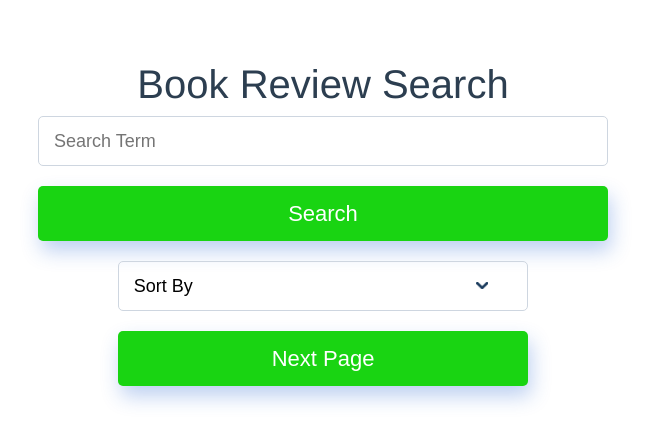
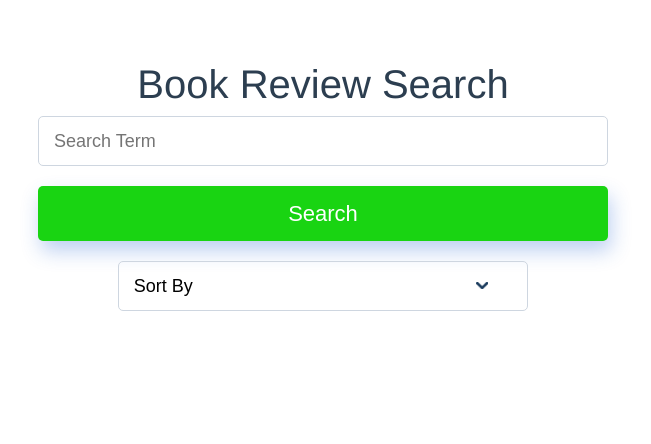
Before and after one commit to MarcusBCC/dotdash, a Vue app: page / in a window 1280 px wide. Shown: the top 444 px of the page, without its empty margins (317-968 px from the left). Built offline with nearby package versions, Linux system fonts and the light colour scheme.

Commit message:
fixed next button on no search results

```diff
--- a/src/App.vue
+++ b/src/App.vue
@@ -29,7 +29,7 @@
         <button v-if="page > 1" class="card-form__button" @click="previousPage">
           Previous Page
         </button>
-        <button class="card-form__button" @click="nextPage">Next Page</button>
+        <button v-if="next" class="card-form__button" @click="nextPage">Next Page</button>
       </div>
       <div class="col"></div>
     </div>
@@ -90,6 +90,9 @@ export default {
     },
   },
   computed: {
+    next(){
+     return this.books.length>=20;
+    },
     booksSorted() {
       if (this.sortChoice == "") {
         return this.books;
--- a/vue.config.js
+++ b/vue.config.js
@@ -1,3 +1,3 @@
 module.exports = {
-    publicPath: process.env.NODE_ENV === "production" ? "/dotdash/" : "/",
+    publicPath: process.env.NODE_ENV === "production" ? "./" : "/",
   };
```
Also changed, not shown: 4 other files (tests, documents, lock files or other folders).
